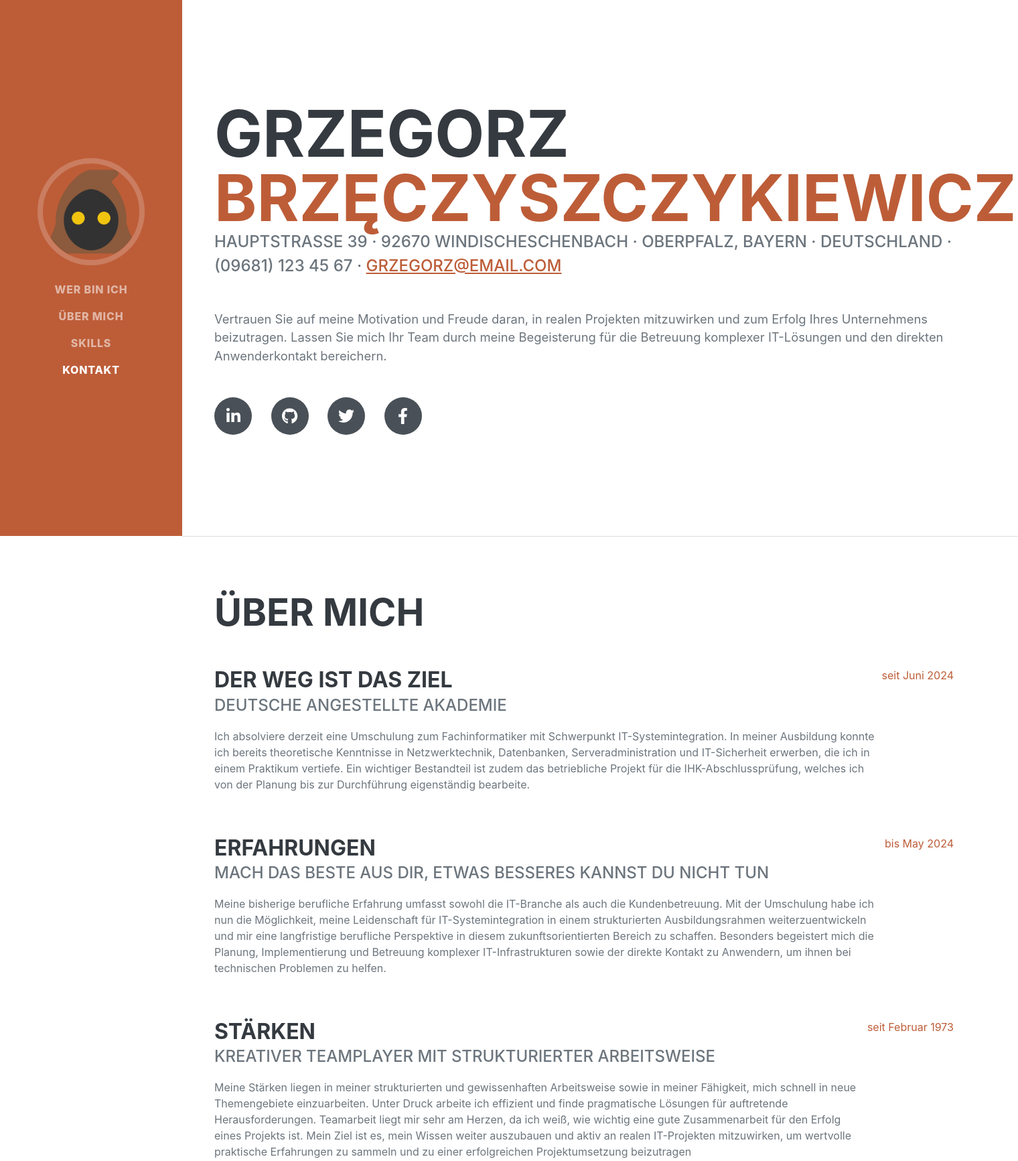
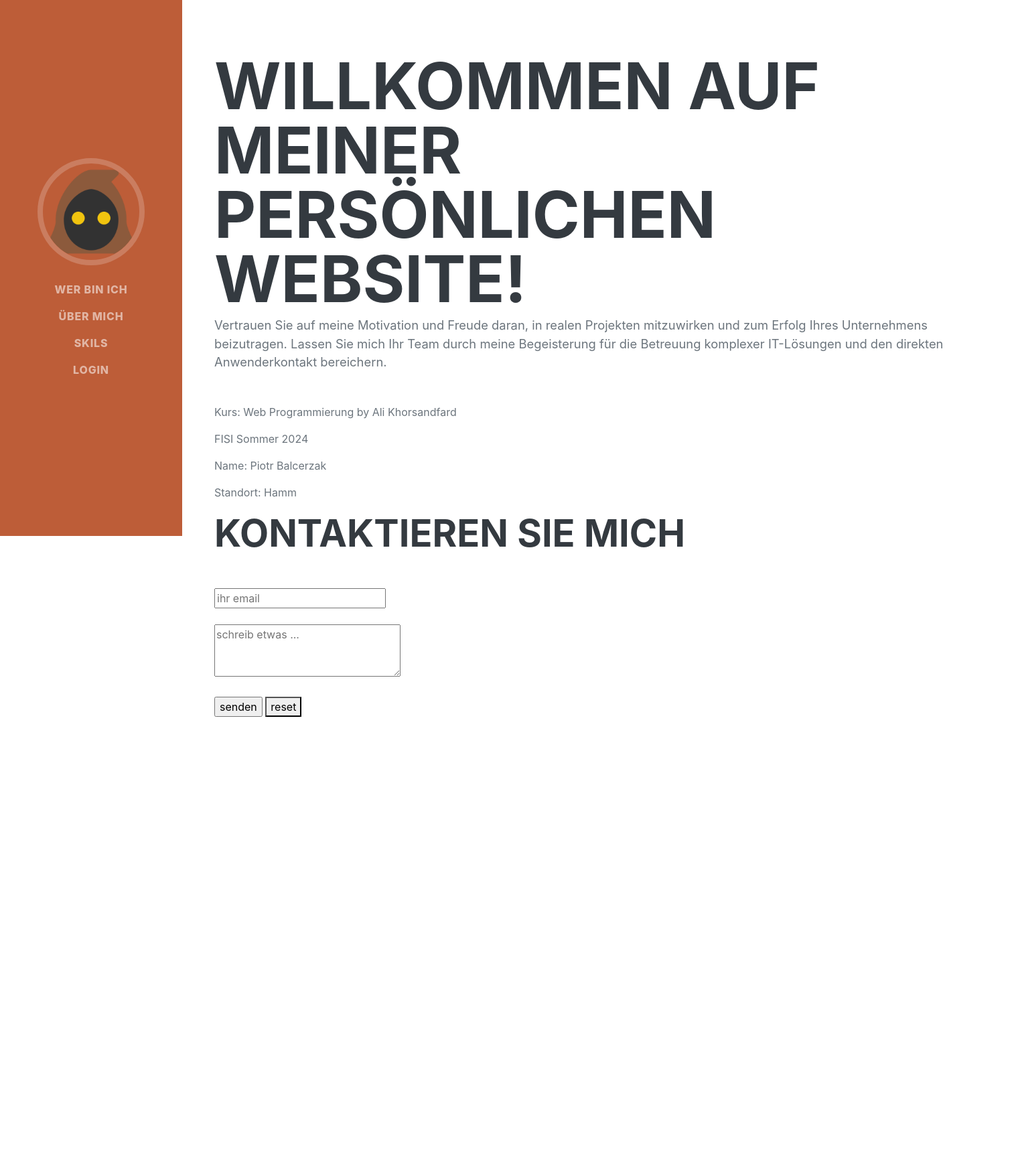
Before and after one commit to przeczytam/ekpage, a PHP site: page / in a window 1520 px wide. Shown: the top 1733 px of the page at 67% size. After the commit the page ends 1070 px from the top, so only its background shows below. Run offline with PHP 8.4, Linux system fonts and the light colour scheme; some libraries are stand-ins or nearby versions; some web fonts are replaced.

Commit message:
90 percent is ready

```diff
--- a/roadmap.php
+++ b/about.php
@@ -1,3 +1,6 @@
+<?php require_once("./layout/header.php"); ?>
+
+<!-- About -->
 <section class="resume-section" id="experience">
                 <div class="resume-section-content">
                     <h2 class="mb-5">Über mich</h2>
@@ -5,7 +8,7 @@
                         <div class="flex-grow-1">
                             <h3 class="mb-0">Der Weg ist das Ziel</h3>
                             <div class="subheading mb-3">Deutsche Angestellte Akademie</div>
-                            <p>Ich absolviere derzeit eine Umschulung zum Fachinformatiker mit Schwerpunkt IT-Systemintegration. In meiner Ausbildung konnte ich bereits theoretische Kenntnisse in Netzwerktechnik, Datenbanken, Serveradministration und IT-Sicherheit erwerben, die ich in einem Praktikum vertiefe. Ein wichtiger Bestandteil ist zudem das betriebliche Projekt für die IHK-Abschlussprüfung, welches ich von der Planung bis zur Durchführung eigenständig bearbeite.</p>
+                            <p>Ich absolviere derzeit eine Umschulung zum Fachinformatiker mit Schwerpunkt IT-Systemintegration. In meiner Ausbildung konnte ich bereits theoretische Kenntnisse in Netzwerktechnik, Datenbanken, Serveradministration und IT-Sicherheit erwerben, die ich in einem Praktikum vertiefe. Ein wichtiger Bestandteil ist zudem das betriebliche Projekt für die IHK-Abschlussprüfung, welches ich von der Planung bis zur Durchführung eigenständig bearbeite. Ein weiterer wesentlicher Bestandteil des Programms ist auch die Programmierung, einschließlich HTML, CSS, Bootstrap, C# sowie die Erstellung von Anwendungen in PowerShell..</p>
                         </div>
                         <div class="flex-shrink-0"><span class="text-primary">seit Juni 2024</span></div>
                     </div>
@@ -27,4 +30,7 @@
                     </div>
                 </div>
             </section>
-            <hr class="m-0" />
+</div>
+<?php require_once("./layout/footer.php"); ?>
+
+</html>
--- a/index.php
+++ b/index.php
@@ -1,83 +1,33 @@
 <?php require_once("./layout/header.php"); ?>
 
-            <!-- About-->
-            <section class="resume-section" id="about">
-                <div class="resume-section-content">
-                    <h1 class="mb-0">
-                        Grzegorz
-                        <span class="text-primary">Brzęczyszczykiewicz</span>
-                    </h1>
-                    <div class="subheading mb-5">
-                    Hauptstraße 39  · 92670 Windischeschenbach · 	Oberpfalz, Bayern · Deutschland · (09681) 123 45 67 ·
-                        <a href="mailto:grzegorz@email.com">grzegorz@email.com</a>
-                    </div>
-                    <p class="lead mb-5">Vertrauen Sie auf meine Motivation und Freude daran, in realen Projekten mitzuwirken und zum Erfolg Ihres Unternehmens beizutragen. Lassen Sie mich Ihr Team durch meine Begeisterung für die Betreuung komplexer IT-Lösungen und den direkten Anwenderkontakt bereichern.</p>
-                    <div class="social-icons">
-                        <a class="social-icon" href="#!"><i class="fab fa-linkedin-in"></i></a>
-                        <a class="social-icon" href="#!"><i class="fab fa-github"></i></a>
-                        <a class="social-icon" href="#!"><i class="fab fa-twitter"></i></a>
-                        <a class="social-icon" href="#!"><i class="fab fa-facebook-f"></i></a>
-                    </div>
-                </div>
-            </section>
-            <hr class="m-0" />
-            <!-- Experience-->
-            <?php require_once("./roadmap.php"); ?>
-            </section>
-            <hr class="m-0" />
-            <!-- Skills-->
-            <section class="resume-section" id="skills">
-                <div class="resume-section-content">
-                    <h2 class="mb-5">Skills</h2>
-                    <div class="subheading mb-3">Programmierung Sprachen & Werkzeuge</div>
-                    <ul class="list-inline dev-icons">
-                        <li class="list-inline-item"><i class="fab fa-html5"></i></li>
-                        <li class="list-inline-item"><i class="fab fa-css3-alt"></i></li>
-                        <li class="list-inline-item"><i class="fab fa-js-square"></i></li>
-                        <li class="list-inline-item"><i class="fab fa-php"></i></li>
-                        <li class="list-inline-item"><i class="fab fa-python"></i></li>
-                        <li class="list-inline-item"><i class="fab fa-wordpress"></i></li>
+<!-- Index-->
+<section class="resume-section" id="index">
+    <div class="resume-section-content">
 
-                    </ul>
-                    <div class="subheading mb-3">Arbeitsablauf</div>
-                    <ul class="fa-ul mb-0">
-                        <li>
-                            <span class="fa-li"><i class="fas fa-check"></i></span>
-                            Netzwerke, TCP/IP, Netzwerktopologien, Routing, Switching, RAID, Backup-Strategien, Stromversorgung/USV
-                        </li>
-                        <li>
-                            <span class="fa-li"><i class="fas fa-check"></i></span>
-                            Softwareentwicklung, Vorgehensmodelle, Zahlensysteme, Daten, Lasten- und Pflichtenheft, Datenbanksysteme, ER-Modelle, Testprozesse
-                        </li>
-                        <li>
-                            <span class="fa-li"><i class="fas fa-check"></i></span>
-                            Internet of Things, MQTT-Protokoll, CPS, IoT-Protokolle
-                        </li>
-                        <li>
-                            <span class="fa-li"><i class="fas fa-check"></i></span>
-                            Service-Management-Arten, Störungs- und Serviceanfragen, Kommunikationen, Monitoring
-                        </li>
-                    </ul>
-                    <div class="subheading mb-3">Sprachen</div>
-                    <ul class="fa-ul mb-0">
-                        <li>
-                        <img src="./assets/img/poland.png" alt="Polnisch" style="margin-right: 20px;">&nbsp;<img src="./assets/img/germany.png" alt="Deutsch" style="margin-right: 20px;">&nbsp;<img src="./assets/img/united-kingdom.png" alt="Englisch">
-                        </li>
+        <h1>Willkommen auf meiner persönlichen Website!</h1>
+        <p class="lead mb-5">Vertrauen Sie auf meine Motivation und Freude daran, in realen Projekten mitzuwirken und
+            zum Erfolg Ihres Unternehmens beizutragen. Lassen Sie mich Ihr Team durch meine Begeisterung für die
+            Betreuung komplexer IT-Lösungen und den direkten Anwenderkontakt bereichern.</p>
 
+        <section class="willkommen">
+            <p>Kurs: Web Programmierung by Ali Khorsandfard</p>
+            <p>FISI Sommer 2024</p>
+            <p>Name: Piotr Balcerzak</p>
+            <p>Standort: Hamm</p>
+        </section>
+        <section class="kontaktformular">
+        <h2 class="mb-5">Kontaktieren Sie mich</h2>
+            <form method="post" target="_blank">
+                <input name="email" type="email" placeholder="ihr email" required /><br /><br />
+                <textarea name="message" cols="25" rows="3" placeholder="schreib etwas ..." required></textarea>
+                <br /><br />
+                <input name="senden_login" type="submit" value="senden" />
+                <button type="reset">reset</button>
+            </form>
+    </div>
+</section>
 
-                    </ul>
-                </div>
-            </section>
-            <hr class="m-0" />
-            <!-- Contact-->
-            <section class="resume-section" id="contact">
-                <div class="resume-section-content">
-                    <h2 class="mb-5">Kontaktieren Sie mich</h2>
-                    <p>Apart from being a web developer, I enjoy most of my time being outdoors. In the winter, I am an avid skier and novice ice climber. During the warmer months here in Colorado, I enjoy mountain biking, free climbing, and kayaking.</p>
-                    <p class="mb-0">When forced indoors, I follow a number of sci-fi and fantasy genre movies and television shows, I am an aspiring chef, and I spend a large amount of my free time exploring the latest technology advancements in the front-end web development world.</p>
-                </div>
-            </section>
-            <hr class="m-0" />
-        </div>
+</div>
 <?php require_once("./layout/footer.php"); ?>
+
 </html>
--- a/layout/header.php
+++ b/layout/header.php
@@ -19,16 +19,16 @@
         <!-- Navigation-->
         <nav class="navbar navbar-expand-lg navbar-dark bg-primary fixed-top" id="sideNav">
             <a class="navbar-brand js-scroll-trigger" href="#page-top">
-                <span class="d-block d-lg-none">Grzegorz Brzeczyszczykiewicz</span>
+                <span class="d-block d-lg-none">FISI Site</span>
                 <span class="d-none d-lg-block"><img class="img-fluid img-profile rounded-circle mx-auto mb-2" src="assets/img/profile.png" alt="..." /></span>
             </a>
             <button class="navbar-toggler" type="button" data-bs-toggle="collapse" data-bs-target="#navbarResponsive" aria-controls="navbarResponsive" aria-expanded="false" aria-label="Toggle navigation"><span class="navbar-toggler-icon"></span></button>
             <div class="collapse navbar-collapse" id="navbarResponsive">
                 <ul class="navbar-nav">
-                    <li class="nav-item"><a class="nav-link js-scroll-trigger" href="#about">Wer bin ich</a></li>
-                    <li class="nav-item"><a class="nav-link js-scroll-trigger" href="#experience">Über mich</a></li>
-                    <li class="nav-item"><a class="nav-link js-scroll-trigger" href="#skills">Skills</a></li>
-                    <li class="nav-item"><a class="nav-link js-scroll-trigger" href="#contact">Kontakt</a></li>
+                    <li class="nav-item"><a class="nav-link js-scroll-trigger" href="./index.php">Wer bin ich</a></li>
+                    <li class="nav-item"><a class="nav-link js-scroll-trigger" href="./about.php">über mich</a></li>
+                    <li class="nav-item"><a class="nav-link js-scroll-trigger" href="./skils.php">skils</a></li>
+                    <li class="nav-item"><a class="nav-link js-scroll-trigger" href="./login.php">login</a></li>
                 </ul>
             </div>
         </nav>
```
Also changed, not shown: code/function.php (added, +11 -0 lines), login.php (added, +20 -0 lines), secret.php (added, +20 -0 lines), skils.php (added, +55 -0 lines), README.md, assets/css/stylepb.css (deleted).
